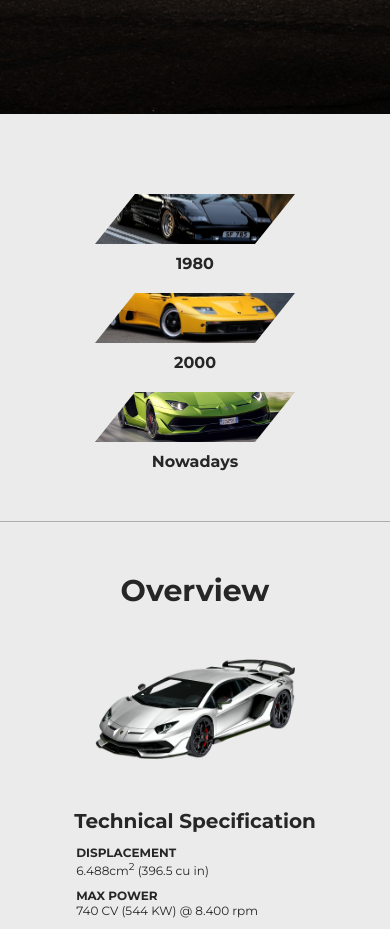
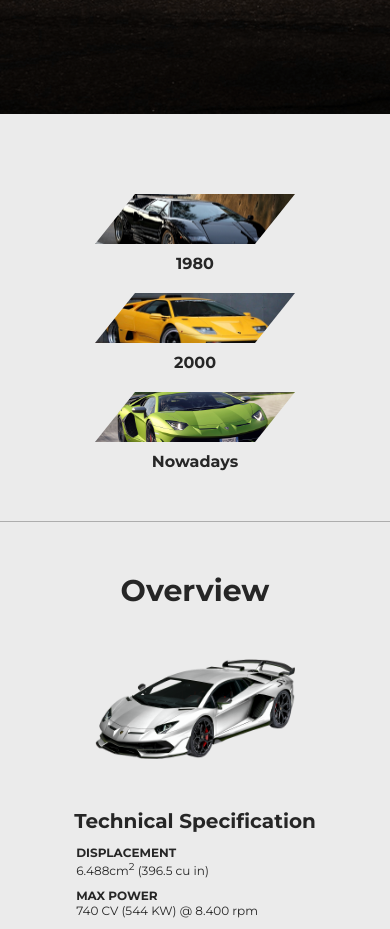
Before and after one commit to jpedromergulhao/lamborghini_aventador, a React (Create React App) app: page /discoverExcellence in a window 390 px wide. Shown: the part 800-1729 px from the top of the page. Built offline with nearby package versions, Linux system fonts and the light colour scheme.

Commit message:
adjusting the image

```diff
--- a/src/Components/Main/Main.css
+++ b/src/Components/Main/Main.css
@@ -70,4 +70,8 @@ main {
         max-width: 200px;
         max-height: 50px;
     }
+
+    .imgBorder img {
+        top: -40px
+    }
 }
```
